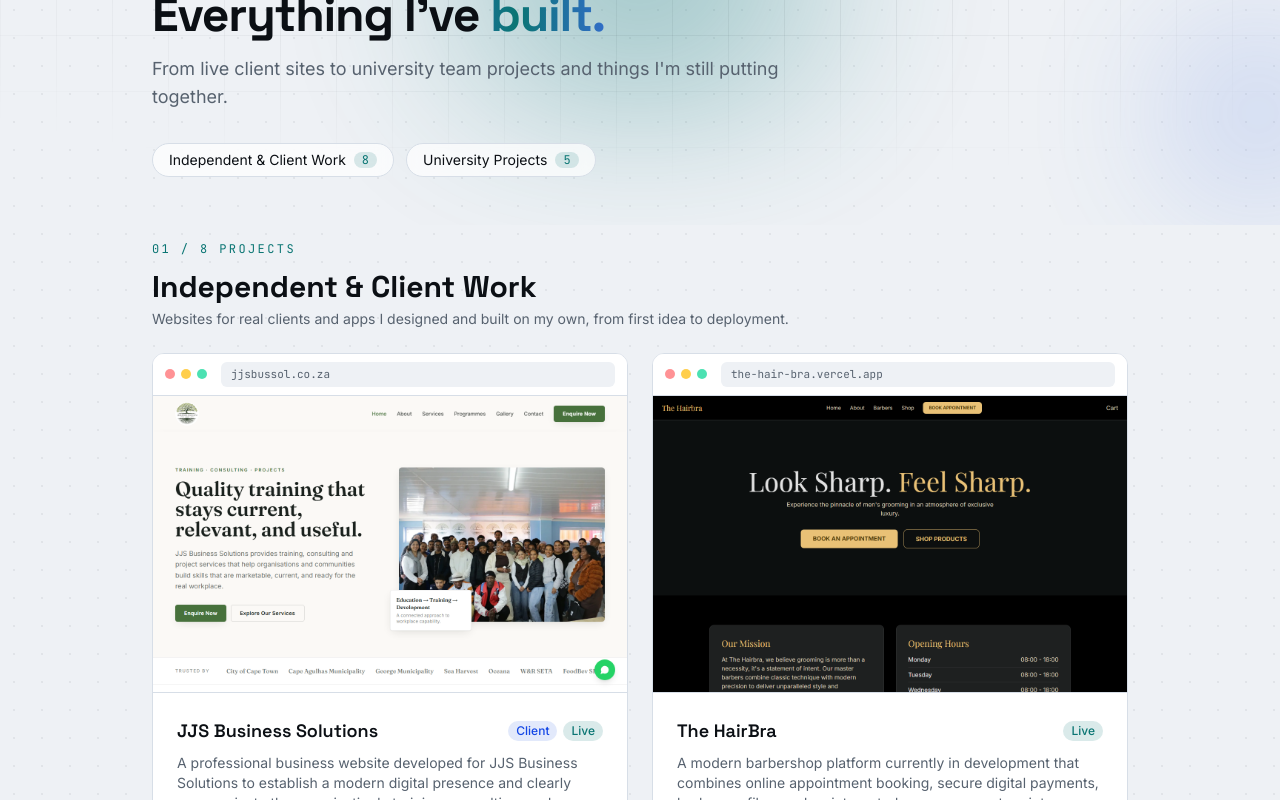
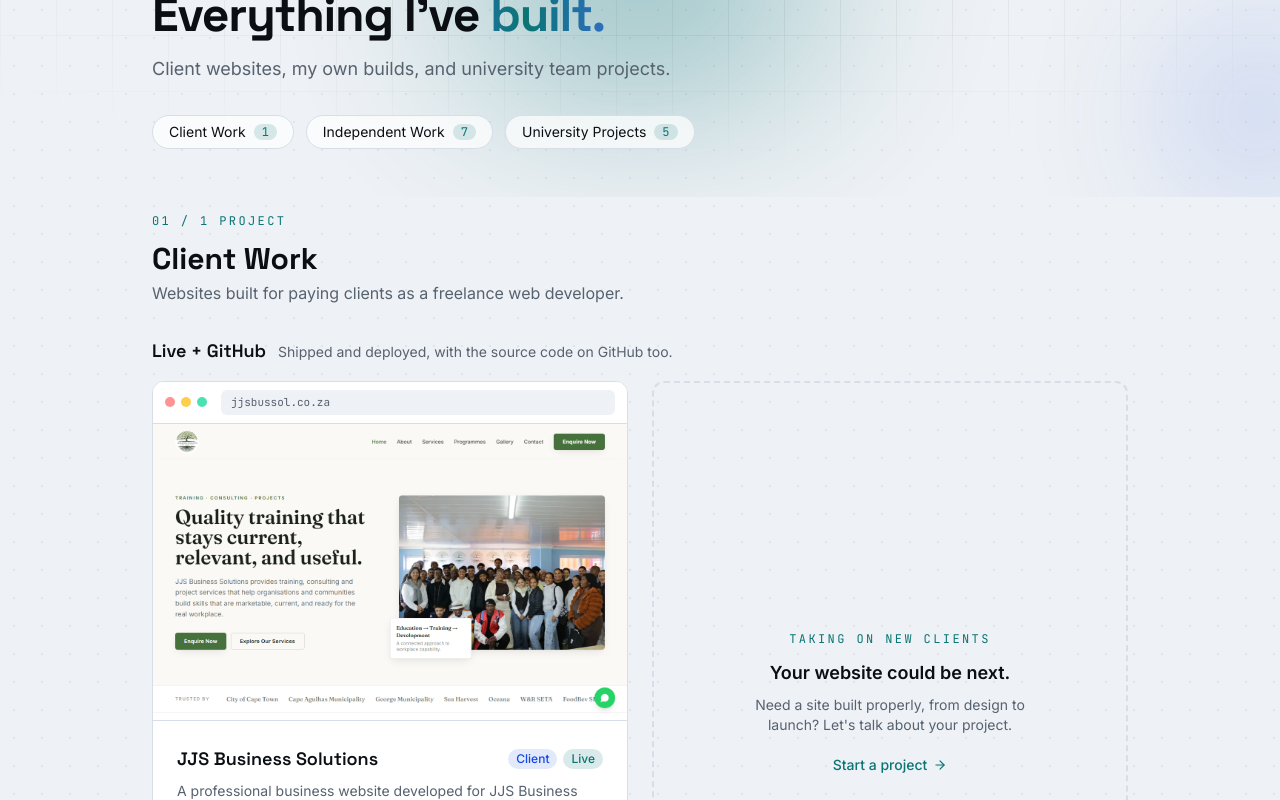
Before and after one commit to aidan-g-barends/Aidan-Barends-Portfolio, a Next.js app: page /projects in a window 1280 px wide. Shown: the part 200-1000 px from the top of the page. Built offline with nearby package versions, Linux system fonts and the light colour scheme.

Commit message:
Group Projects page into Client Work, Independent Work and   University Projects, each split by status (live / in progress /   GitHub only); add invite card for new freelance clients

```diff
--- a/src/app/projects/page.tsx
+++ b/src/app/projects/page.tsx
@@ -1,4 +1,6 @@
 import type { Metadata } from "next";
+import Link from "next/link";
+import { ArrowRight } from "lucide-react";
 import { projects } from "../../data/projects";
 import type { Project, ProjectStatus } from "../../data/projects";
 import ProjectCard from "../../components/ProjectCard";
@@ -11,37 +13,94 @@ export const metadata: Metadata = {
     "Client websites, independent builds, and university team projects by Aidan Barends, including JJS Business Solutions, UniExchange, and MediTicket 2.",
 };
 
-// Live work first, then what's still being built, then code-only builds
-const statusOrder: Record<ProjectStatus, number> = {
-  live: 0,
-  "in-progress": 1,
-  "github-only": 2,
-};
+// Within each group, projects are split by status in this order
+const statuses: {
+  status: ProjectStatus;
+  title: string;
+  description: string;
+}[] = [
+  {
+    status: "live",
+    title: "Live + GitHub",
+    description: "Shipped and deployed, with the source code on GitHub too.",
+  },
+  {
+    status: "in-progress",
+    title: "In Progress",
+    description: "Still under active development.",
+  },
+  {
+    status: "github-only",
+    title: "GitHub Only",
+    description: "Finished builds that aren't deployed, but the code is public.",
+  },
+];
 
-function byStatus(a: Project, b: Project) {
-  return statusOrder[a.status] - statusOrder[b.status];
-}
-
-const groups = [
+const groups: {
+  id: string;
+  title: string;
+  description: string;
+  projects: Project[];
+  inviteCard?: boolean;
+}[] = [
+  {
+    id: "client",
+    title: "Client Work",
+    description: "Websites built for paying clients as a freelance web developer.",
+    projects: projects.filter((project) => project.clientWork),
+    inviteCard: true,
+  },
   {
     id: "independent",
-    title: "Independent & Client Work",
+    title: "Independent Work",
     description:
-      "Websites for real clients and apps I designed and built on my own, from first idea to deployment.",
-    projects: projects
-      .filter((project) => !project.university)
-      .sort(byStatus),
+      "Apps and websites I designed and built on my own, from first idea to deployment.",
+    projects: projects.filter(
+      (project) => !project.clientWork && !project.university
+    ),
   },
   {
     id: "university",
     title: "University Projects",
     description:
       "Team projects built with classmates as part of my Software Engineering diploma at CPUT.",
-    projects: projects
-      .filter((project) => project.university)
-      .sort(byStatus),
+    projects: projects.filter((project) => project.university),
   },
-].filter((group) => group.projects.length > 0);
+];
+
+const visibleGroups = groups.filter((group) => group.projects.length > 0);
+
+// Fills the client grid and points potential clients to the contact form
+function InviteCard() {
+  return (
+    <Link
+      href="/contact?topic=freelance"
+      className="group flex min-h-64 flex-col items-center justify-center rounded-xl border-2 border-dashed border-surface-border p-8 text-center transition-colors duration-300 hover:border-accent/60 hover:bg-accent/5"
+    >
+      <span className="font-[family-name:var(--font-mono)] text-xs uppercase tracking-[0.2em] text-accent">
+        Taking on new clients
+      </span>
+
+      <p className="mt-3 text-lg font-semibold">
+        Your website could be next.
+      </p>
+
+      <p className="mt-2 max-w-xs text-sm text-foreground-muted">
+        Need a site built properly, from design to launch? Let&apos;s
+        talk about your project.
+      </p>
+
+      <span className="mt-5 inline-flex items-center gap-1.5 text-sm font-medium text-accent">
+        Start a project
+        <ArrowRight
+          size={14}
+          aria-hidden="true"
+          className="transition-transform duration-300 group-hover:translate-x-1"
+        />
+      </span>
+    </Link>
+  );
+}
 
 export default function ProjectsPage() {
   return (
@@ -50,7 +109,7 @@ export default function ProjectsPage() {
         eyebrow="Projects"
         title="Everything I've"
         highlight="built."
-        description="From live client sites to university team projects and things I'm still putting together."
+        description="Client websites, my own builds, and university team projects."
         width="max-w-5xl"
       >
         {/* Jump links double as a quick summary of the counts */}
@@ -58,7 +117,7 @@ export default function ProjectsPage() {
           aria-label="Project groups"
           className="mt-8 flex flex-wrap gap-3"
         >
-          {groups.map((group) => (
+          {visibleGroups.map((group) => (
             <a
               key={group.id}
               href={`#${group.id}`}
@@ -74,11 +133,21 @@ export default function ProjectsPage() {
       </PageHeader>
 
       <section className="mx-auto max-w-5xl px-6 pb-20">
-        {groups.map((group, index) => (
+        {visibleGroups.map((group, index) => {
+          const statusSections = statuses
+            .map((section) => ({
+              ...section,
+              projects: group.projects.filter(
+                (project) => project.status === section.status
+              ),
+            }))
+            .filter((section) => section.projects.length > 0);
+
+          return (
             <div
               key={group.id}
               id={group.id}
-            className="scroll-mt-24 pt-12 first:pt-4"
+              className="scroll-mt-24 border-t border-surface-border pt-14 first:border-t-0 first:pt-4 [&:not(:first-child)]:mt-14"
             >
               <div data-gsap="reveal">
                 <Eyebrow
@@ -92,24 +161,50 @@ export default function ProjectsPage() {
                   {group.title}
                 </h2>
 
-              <p className="mt-1 text-sm text-foreground-muted">
+                <p className="mt-1 text-foreground-muted">
                   {group.description}
+                </p>
+              </div>
+
+              {statusSections.map((section, sectionIndex) => (
+                <div
+                  key={section.status}
+                  className="mt-8"
+                >
+                  <div
+                    data-gsap="reveal"
+                    className="flex flex-wrap items-baseline gap-x-3 gap-y-1"
+                  >
+                    <h3 className="text-lg font-semibold">
+                      {section.title}
+                    </h3>
+
+                    <p className="text-sm text-foreground-muted">
+                      {section.description}
                     </p>
                   </div>
 
                   <div
                     data-gsap="stagger"
-              className="mt-6 grid gap-6 sm:grid-cols-2"
+                    className="mt-4 grid gap-6 sm:grid-cols-2"
                   >
-              {group.projects.map((project) => (
+                    {section.projects.map((project) => (
                       <ProjectCard
                         key={project.slug}
                         project={project}
                       />
                     ))}
+
+                    {group.inviteCard &&
+                      sectionIndex === statusSections.length - 1 && (
+                        <InviteCard />
+                      )}
                   </div>
                 </div>
               ))}
+            </div>
+          );
+        })}
       </section>
     </>
   );
```
Lines whose indentation alone changed are shown as unchanged.
